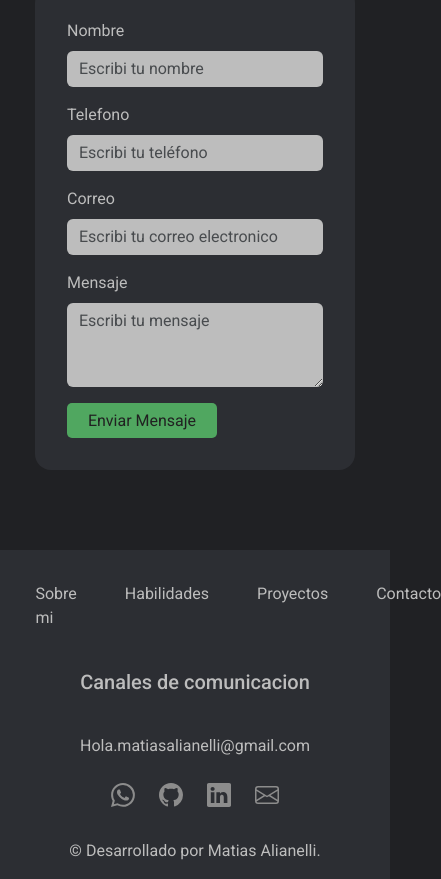
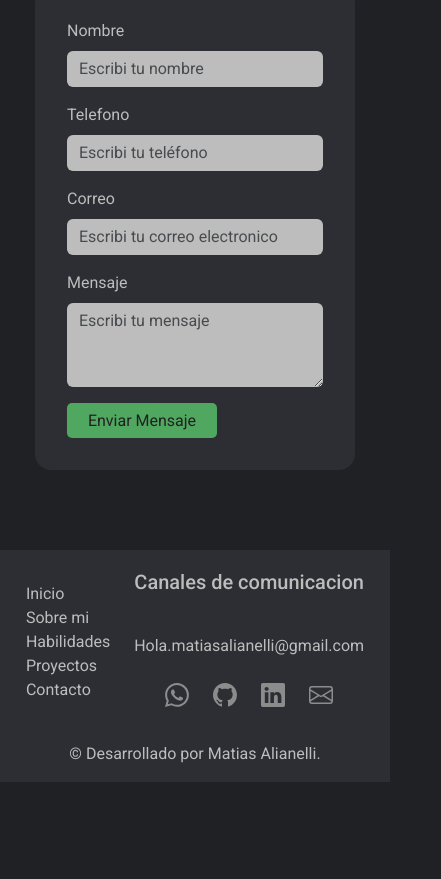
Before and after one commit to matiasealianelli/portafolio-web, a React (Vite) app: page / in a window 390 px wide. Shown: the part 4092-4971 px from the top of the page, 441 px wide, since content can reach past the window. After the commit the page ends 4874 px from the top, so only its background shows below. Built offline with nearby package versions, Linux system fonts and the light colour scheme.

Commit message:
Agregue estilos al Footer para Smarthphones y Tablets

```diff
--- a/src/styles/Footer.css
+++ b/src/styles/Footer.css
@@ -55,7 +55,25 @@ footer {
 /*Media Queries Smartphones*/
 
 @media (max-width: 767px) {
-
+    .contFooter {
+        display: flex;
+        flex-direction: row;
+        align-items: center;
+        gap: 1.5rem;
+      }
+      .contMenuFooter {
+        height: auto;
+        width: min-content;
+      }
+      .redSocFooter {
+        width: fit-content;
+      }
+      ul {
+        display: inline-block;
+        flex-direction: column;
+        justify-content: center;
+        gap: 1rem;
+      }
 }
 
 
```
